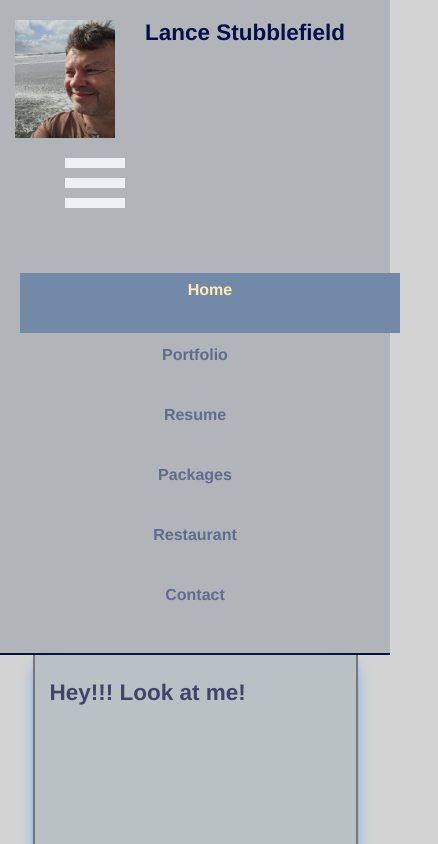
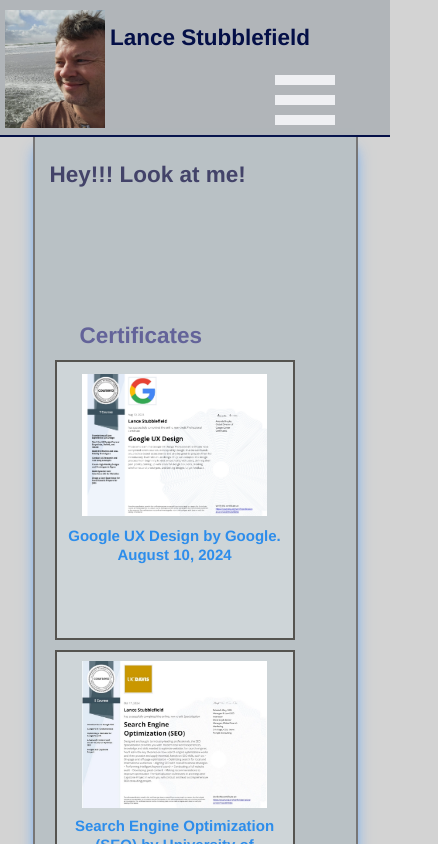
Before and after one commit to TimeSentinel/react01, a React (Vite) app: page /resume in a window 390 px wide. Shown: the top 844 px of the page, 438 px wide, since content can reach past the window. Built offline with nearby package versions, Linux system fonts and the light colour scheme.

Commit message:
working on responsiveness

```diff
--- a/src/credentials.css
+++ b/src/credentials.css
@@ -22,11 +22,8 @@ Style sheet for credentials.tsx: requires Tailwind CSS, PostCSS, PostCSS-custom-
 }
 
 .webcard {
-    @apply block m-4 p-6 border-2 leading-loose;
-    width: 340px;
     border-color: var(--imageFrame-border-color);
     background-color: var(--main-bg-light-color);
-    height: 350px;
 }
 
 .webcard:hover {
@@ -38,7 +35,7 @@ Style sheet for credentials.tsx: requires Tailwind CSS, PostCSS, PostCSS-custom-
 }
 
 .webimage, .webimage2 {
-    @apply mx-auto my-2 no-underline;
+    @apply mx-auto no-underline;
 
     img {
         @apply w-4/5 h-full mx-auto;
@@ -46,13 +43,6 @@ Style sheet for credentials.tsx: requires Tailwind CSS, PostCSS, PostCSS-custom-
     }
 }
 
-.webimage {
-    height: 260px;
-}
-
-.webimage2 {
-    height: 200px;
-}
 
 .webcaption {
     @apply text-center text-3xl mt-5 leading-8 font-extrabold no-underline;
@@ -71,14 +61,14 @@ Style sheet for credentials.tsx: requires Tailwind CSS, PostCSS, PostCSS-custom-
 
 /* ------------- Table ----------------- */
 .divTable {
-    @apply block w-11/12 border-2 mx-auto mt-24;
+    @apply border-2 mx-auto;
     background-color: var(--main-bg-xlight-color);
     border-color: var(--main-page-border-color);
     border-spacing: 5px;
 }
 
 .tblHead {
-    @apply block w-full text-center text-xl font-bold leading-tight p-4;
+    @apply block w-full text-center leading-tight p-4;
     color: var(--semidark-text-color);
 }
 
@@ -122,14 +112,75 @@ Style sheet for credentials.tsx: requires Tailwind CSS, PostCSS, PostCSS-custom-
 /* ########################### Media Selector ########################### */
 /* ------------ Mobile View ------------ */
 @media (max-width: 767px) {
+    .webcard {
+        @apply block m-2 p-1 border-2 leading-tight;
+        width: 240px;
+        height: 280px;
+    }
 
+    .webimage, .webimage2 {
+        @apply my-0;
+    }
+
+    .webimage {
+        height: 220px;
+    }
+
+    .webimage2 {
+        height: 160px;
+    }
+
+    .webcaption, .webcaption2 {
+        @apply mt-1;
+    }
+    .divTable {
+        @apply block mt-12;
+    }
+    .tblRow {
+        @apply flex flex-col w-full;
+    }
+    .tblCol {
+        @apply block text-lg;
+    }
+    .tblHead {
+        @apply text-lg;
+    }
+    .tblSub {
+        @apply block w-full;
+    }
 }
 
 /* ------------ End Mobile ------------ */
 
 /* ------------ Tablet View ------------ */
 @media (min-width: 768px) and (max-width: 991px) {
+    .webcard {
+        @apply block m-4 p-6 border-2 leading-loose;
+        width: 340px;
+        height: 350px;
+    }
 
+    .webimage, .webimage2 {
+        @apply my-2;
+    }
+
+    .webimage {
+        height: 220px;
+    }
+
+    .webimage2 {
+        height: 160px;
+    }
+
+    .webcaption, .webcaption2 {
+        @apply mt-3;
+    }
+    .divTable {
+        @apply block w-11/12 mt-16;
+    }
+    .tblHead {
+        @apply text-xl font-bold;
+    }
 }
 
 /* ------------ End Tablet ------------ */
@@ -155,6 +206,34 @@ Style sheet for credentials.tsx: requires Tailwind CSS, PostCSS, PostCSS-custom-
     .tblDesc {
         @apply w-4/12 p-2;
     }
+
+    .webcard {
+        @apply block m-4 p-6 border-2 leading-loose;
+        width: 340px;
+        height: 350px;
+    }
+
+    .webimage, .webimage2 {
+        @apply my-2;
+    }
+
+    .webimage {
+        height: 260px;
+    }
+
+    .webimage2 {
+        height: 200px;
+    }
+
+    .webcaption, .webcaption2 {
+        @apply mt-5;
+    }
+    .divTable {
+        @apply block w-11/12 mt-24;
+    }
+    .tblHead {
+        @apply text-xl font-bold;
+    }
 }
 
 
--- a/src/hamMenu.tsx
+++ b/src/hamMenu.tsx
@@ -6,19 +6,17 @@ header.tsx; React Router used for navigation
 ######################################################################################
  */
 
-//todo: fix menu hiding effect
 
-function handleClick () {
-    const hamburgerMenu = document.getElementById('navbar4') as HTMLInputElement
+function handleClick() {
+    const hamburgerMenu = document.getElementById('hamBar') as HTMLInputElement
 
-    if (hamburgerMenu.className === "navMenu hidden") {
-        hamburgerMenu.className = "navMenu show"
+    if (hamburgerMenu.className === "hamMenu hidden") {
+        hamburgerMenu.className = "hamMenu show"
     } else {
-        hamburgerMenu.className = "navMenu hidden"
+        hamburgerMenu.className = "hamMenu hidden"
     }
     console.log("menu hidden: " + hamburgerMenu.hidden)
     console.log("navbar class: " + hamburgerMenu.className)
-
 }
 
 function PageSelect(data: string) {
@@ -28,72 +26,37 @@ function PageSelect(data: string) {
     const freelanceClass = document.getElementById('btnFreelance') as HTMLInputElement
     const restaurantClass = document.getElementById('btnRestaurant') as HTMLInputElement
     const contactClass = document.getElementById('btnContact') as HTMLInputElement
-    const hamburgerIcon = document.getElementById('hamMenu') as HTMLInputElement
 
     console.log("menu selected: " + data)
-
-        switch (data) {
-            case 'home':
-                homeClass.className = "menuSelected";
+    homeClass.className = "menuItem";
     portfolioClass.className = "menuItem";
     resumeClass.className = "menuItem";
     freelanceClass.className = "menuItem";
     restaurantClass.className = "menuItem";
     contactClass.className = "menuItem";
+
+    switch (data) {
+        case 'home':
+            homeClass.className = "menuSelected";
             break;
         case 'portfolio':
-                homeClass.className = "menuItem";
             portfolioClass.className = "menuSelected ";
-                resumeClass.className = "menuItem";
-                freelanceClass.className = "menuItem";
-                restaurantClass.className = "menuItem";
-                contactClass.className = "menuItem";
             break;
         case 'resume':
-                homeClass.className = "menuItem";
-                portfolioClass.className = "menuItem";
             resumeClass.className = "menuSelected";
-                freelanceClass.className = "menuItem";
-                restaurantClass.className = "menuItem";
-                contactClass.className = "menuItem";
             break;
         case 'freelance':
-                homeClass.className = "menuItem";
-                portfolioClass.className = "menuItem";
-                resumeClass.className = "menuItem";
             freelanceClass.className = "menuSelected";
-                restaurantClass.className = "menuItem";
-                contactClass.className = "menuItem";
             break;
         case 'restaurant':
-                homeClass.className = "menuItem";
-                portfolioClass.className = "menuItem";
-                resumeClass.className = "menuItem";
             restaurantClass.className = "menuSelected";
-                freelanceClass.className = "menuItem";
-                contactClass.className = "menuItem";
             break;
         case 'contact':
-                homeClass.className = "menuItem";
-                portfolioClass.className = "menuItem";
-                resumeClass.className = "menuItem";
-                freelanceClass.className = "menuItem";
-                restaurantClass.className = "menuItem";
             contactClass.className = "menuSelected";
             break;
         default:
             homeClass.className = "menuSelected";
-                portfolioClass.className = "menuItem";
-                resumeClass.className = "menuItem";
-                freelanceClass.className = "menuItem";
-                restaurantClass.className = "menuItem";
-                contactClass.className = "menuItem";
             break;
-        }
-
-    if (hamburgerIcon.className === "navMenu show") {
-        handleClick()
-        console.log("button class: " + hamburgerIcon.className)
     }
 
     return {data}
@@ -113,46 +76,5 @@ function HamMenuShow() {
     )
 }
 
-// function HamMenu() {
-//
-//     return (
-//
-//         <div className="hamMenu hidden" id="hamburger">
-//             <ul className="hamBar">
-//                 <li>
-//                     <Link to="/" id="btnHome" className="menuSelected" onClick={() => PageSelect("home")}>
-//                         Home</Link>
-//                 </li>
-//                 <li>
-//                     <Link to="/portfolio" id="btnPortfolio" className="menuItem"
-//                           onClick={() => PageSelect("portfolio")}>
-//                         Portfolio</Link>
-//                 </li>
-//                 <li>
-//                     <Link to="/resume" id="btnResume" className="menuItem"
-//                           onClick={() => PageSelect("resume")}>
-//                         Resume</Link>
-//                 </li>
-//                 <li>
-//                     <Link to="/freelance" id="btnFreelance" className="menuItem"
-//                           onClick={() => PageSelect("freelance")}>
-//                         Packages</Link>
-//                 </li>
-//                 <li>
-//                     <Link to="/restaurant" id="btnRestaurant" className="menuItem"
-//                           onClick={() => PageSelect("restaurant")}>
-//                         Restaurant</Link>
-//                 </li>
-//                 <li>
-//                     <Link to="/contact" id="btnContact" className="menuItem"
-//                           onClick={() => PageSelect("contact")}>
-//                         Contact</Link>
-//                 </li>
-//             </ul>
-//
-//         </div>
-//     )
-// }
-
-export {PageSelect}
+export {PageSelect, handleClick}
 export default HamMenuShow;
--- a/src/header.css
+++ b/src/header.css
@@ -2,24 +2,22 @@
 .header-title {
     @apply flex flex-row w-full pt-4  relative;
     color: var(--header-text-color);
-
     h1 {
-        @apply font-bold text-4xl
-    }
-
-    img {
-        @apply w-72 p-4;
+        @apply block w-full font-bold text-4xl;
     }
 }
-
+.headinginator{
+    @apply h-fit pt-2 pl-2;
+    width:60%;
+}
 .headName {
-    @apply block w-5/12 h-16 ml-8;
+    @apply block w-full h-16;
 }
 
 
 .menuItem {
     color: var(--menu-text-color);
-    @apply text-center font-bold hover:no-underline;
+    @apply block w-full text-center font-bold hover:no-underline;
 }
 
 .menuItem:hover {
@@ -30,12 +28,15 @@
 
 .menuSelected, .menuSelected:focus, .menuSelected:hover {
     @apply font-black text-center py-2 px-6 mx-6 mb-2 no-underline;
-    background-color: var(--menu-selected-bg-color);
-    color: var(--menu-selected-text-color);
+    color: var(--highlight-color);
+    background-color: var(--semidark-text-color);
+    /*background-color: var(--menu-selected-bg-color);*/
+    /*color: var(--menu-selected-text-color);*/
 }
 
+/* %%%%%%%%%%%%%%%%%%%%%%%%%%%%% Hamburger Menu %%%%%%%%%%%%%%%%%%%%%%%%%%%%% */
 .hamburger-menu {
-    @apply w-24 h-24 mb-10 cursor-pointer;
+    @apply w-24 h-24 ml-2 cursor-pointer;
 }
 
 .hamburger-bar {
@@ -43,31 +44,42 @@
     background-color: var(--light-text-color);
 }
 
+.hamItem {
+    @apply flex w-full h-24 text-center text-3xl font-extrabold;
+    @apply items-center justify-center my-0 border-y-2;
+    vertical-align: middle;
+    border-color: var(--main-bg-light-color)
+}
+.hamItem:hover {
+    @apply no-underline;
+    color: var(--highlight-color);
+    background-color: var(--semidark-text-color);
+}
 
 /* ########################### Media Selector ########################### */
 /* ------------ Mobile View ------------ */
 @media (max-width: 767px) {
     .header-title {
         @apply w-full flex flex-wrap px-2;
-
-        img {
-            @apply w-48 p-4;
-        }
+    }
+    .headImg{
+        width: 100px;
+    }
+    .headName {
+        @apply w-full;
     }
 
-    .navMenu {
-        @apply w-full mx-auto my-6 ;
+    #navBar {
+        @apply hidden;
     }
 
-    .headName {
-        @apply w-fit;
+    #hamIcon {
+        @apply w-fit h-fit ml-64;
     }
-
-
-    .menuBar {
-        @apply block w-full mx-0 mt-6;
+    .hamMenu {
+        @apply block w-full mx-0;
+        box-shadow: 0 0 0 max(100vh, 100vw) rgba(0, 0, 0, .3);
     }
-
     .menuSelected {
         background-color: var(--menu-selected-bg-color);
         color: var(--menu-selected-text-color);
@@ -77,18 +89,6 @@
         color: var(--menu-text-color);
     }
 
-    .menuSelected, .menuItem, .menuSelected:focus, .menuSelected:hover {
-        @apply block w-full h-24 text-center py-2 ;
-    }
-
-    #hamburger {
-        @apply w-full mt-48 text-center;
-    }
-
-    #hamMenu {
-        @apply w-fit ml-24 block h-fit;
-    }
-
 }
 
 /* ------------ End Mobile ------------ */
@@ -96,11 +96,13 @@
 /* ------------ Tablet View ------------ */
 @media (min-width: 768px) and (max-width: 991px) {
     .header-title {
-        @apply px-4;
-
-        img {
-            @apply w-48 p-4;
-        }
+        @apply h-48 px-4;
+    }
+    .headImg{
+        width: 180px;
+    }
+    #navBar {
+        @apply block;
     }
 
     .navMenu {
@@ -109,19 +111,23 @@
 
     .menuBar {
         @apply w-fit flex flex-row absolute bottom-0;
-        @apply left-64;
+        @apply left-48;
     }
 
     .menuItem {
         color: var(--menu-text-color);
-        @apply block w-36 py-1 px-2 mx-3 mb-2 ;
+        @apply block w-44 py-1 px-0 mx-0 mb-2 ;
+
+        Link {
+            @apply px-0 mx-0;
+        }
     }
 
     .menuSelected, .menuSelected:focus, .menuSelected:hover {
         @apply block w-44;
     }
 
-    #hamMenu {
+    #hamIcon, .hamMenu, .hamburger {
         @apply hidden;
     }
 }
@@ -131,11 +137,13 @@
 /* ------------ Desktop View ------------ */
 @media (min-width: 992px) {
     .header-title {
-        @apply px-8;
-
-        img {
-            @apply w-64 p-4;
-        }
+        @apply px-8 h-64;
+    }
+    .headImg{
+        width: 280px;
+    }
+    .navMenu {
+        @apply block w-4/5;
     }
 
     .navMenu {
@@ -156,7 +164,7 @@
         @apply block w-44 py-2 px-3 mx-6 mb-2 ;
     }
 
-    #hamMenu {
+    #hamMenu, .hamMenu, .hamburger {
         @apply hidden;
     }
 }
--- a/src/header.tsx
+++ b/src/header.tsx
@@ -9,7 +9,7 @@ header.tsx; React Router used for navigation
 import './header.css'
 import {Link} from "react-router-dom";
 import HamMenuShow from "./hamMenu.tsx";
-import {PageSelect} from "./hamMenu.tsx";
+import {PageSelect, handleClick} from "./hamMenu.tsx";
 import Lance from './images/lance800.webp'
 
 function Header() {
@@ -19,9 +19,11 @@ function Header() {
 
             <div className="header-title">
                 <div className="headImg"><img src={Lance} alt="Lance on beach"/></div>
+                <div className="headinginator">
                     <div className="headName"><h1>Lance Stubblefield</h1></div>
-                <div className="hamburger" id="hamMenu"><HamMenuShow/></div>
-                <div className="navMenu show" id="navbar4">
+                    <div className="hamburger" id="hamIcon"><HamMenuShow/></div>
+                </div>
+                <div className="navMenu" id="navBar">
                     <div className="menuBar">
                         <Link to="/" id="btnHome" className="menuSelected" onClick={() => PageSelect("home")}>
                             Home</Link>
@@ -30,7 +32,7 @@ function Header() {
                             Portfolio</Link>
                         <Link to="/resume" id="btnResume" className="menuItem"
                               onClick={() => PageSelect("resume")}>
-                                Resume</Link>
+                            Accolades</Link>
                         <Link to="/freelance" id="btnFreelance" className="menuItem"
                               onClick={() => PageSelect("freelance")}>
                             Packages</Link>
@@ -42,7 +44,16 @@ function Header() {
                             Contact</Link>
                     </div>
                 </div>
-
+                <div className="hamMenu hidden" id="hamBar">
+                    <div className="hamBar">
+                        <Link to="/" className="hamItem" onClick={handleClick}>Home</Link>
+                        <Link to="/portfolio" className="hamItem" onClick={handleClick}>Portfolio</Link>
+                        <Link to="/resume" className="hamItem" onClick={handleClick}>Accolades</Link>
+                        <Link to="/freelance" className="hamItem" onClick={handleClick}>Packages</Link>
+                        <Link to="/restaurant" className="hamItem" onClick={handleClick}>Restaurant</Link>
+                        <Link to="/contact" className="hamItem" onClick={handleClick}>Contact</Link>
+                    </div>
+                </div>
             </div>
 
 
--- a/src/index.css
+++ b/src/index.css
@@ -43,7 +43,7 @@ Requires Tailwind CSS, PostCSS, PostCSS-custom-properties
 }
 
 body {
-    @apply w-screen;
+    @apply w-full;
     font-size: 16px;
     background-color: var(--main-bg-color);
     color: var(--main-text-color);
@@ -140,9 +140,7 @@ h3 {
     @apply w-full my-4;
 }
 
-.table-half {
-    @apply w-1/2 my-4;
-}
+
 
 .table-row, .table-title {
     min-height: 20px;
@@ -215,8 +213,6 @@ h3 {
 
 /* ########################### Project Layouts ########################### */
 .content-section {
-    @apply w-full m-2 mb-8 px-20 ;
-
     h2 {
         @apply text-center font-bold text-3xl border-b-2 mx-auto px-20;
         border-color: var(--main-page-border-color);
@@ -243,12 +239,8 @@ h3 {
 
 }
 
-.project-item {
-    @apply flex flex-row w-full p-2;
-}
 
 .project-description {
-    @apply w-7/12 p-6;
     ul>li{
         @apply ml-12 list-disc text-2xl leading-tight;
     }
@@ -257,9 +249,7 @@ h3 {
     }
 }
 
-.project-frame {
-    @apply flex flex-col w-5/12;
-}
+
 
 .project-img {
     @apply min-h-28 m-6 border-2;
@@ -315,7 +305,21 @@ h3 {
     .main-body {
         height: 400px;
     }
-
+    .table-half {
+        @apply w-full my-4;
+    }
+    .content-section {
+        @apply w-full m-2 mb-6 px-2 ;
+    }
+    .project-item {
+        @apply flex flex-col w-full p-2;
+    }
+    .project-description {
+        @apply w-full p-2;
+    }
+    .project-frame {
+        @apply flex flex-col w-full;
+    }
     .mainFoot {
         min-height: 200px;
     }
@@ -328,7 +332,21 @@ h3 {
     .main-body {
         height: 500px;
     }
-
+    .table-half {
+        @apply w-3/4 my-4;
+    }
+    .content-section {
+        @apply w-full m-2 mb-6 px-10 ;
+    }
+    .project-item {
+        @apply flex flex-row w-full p-2;
+    }
+    .project-description {
+        @apply w-7/12 p-6;
+    }
+    .project-frame {
+        @apply flex flex-col w-5/12;
+    }
     .mainFoot {
         min-height: 300px;
     }
@@ -341,7 +359,21 @@ h3 {
     .main-body {
         height: 600px;
     }
-
+    .table-half {
+        @apply w-1/2 my-4;
+    }
+    .content-section {
+        @apply w-full m-2 mb-6 px-20 ;
+    }
+    .project-item {
+        @apply flex flex-row w-full p-2;
+    }
+    .project-description {
+        @apply w-7/12 p-6;
+    }
+    .project-frame {
+        @apply flex flex-col w-5/12;
+    }
     .mainFoot {
         min-height: 400px;
     }
```
Also changed, not shown: src/freelance.css (deleted). Lines whose indentation alone changed are shown as unchanged.
